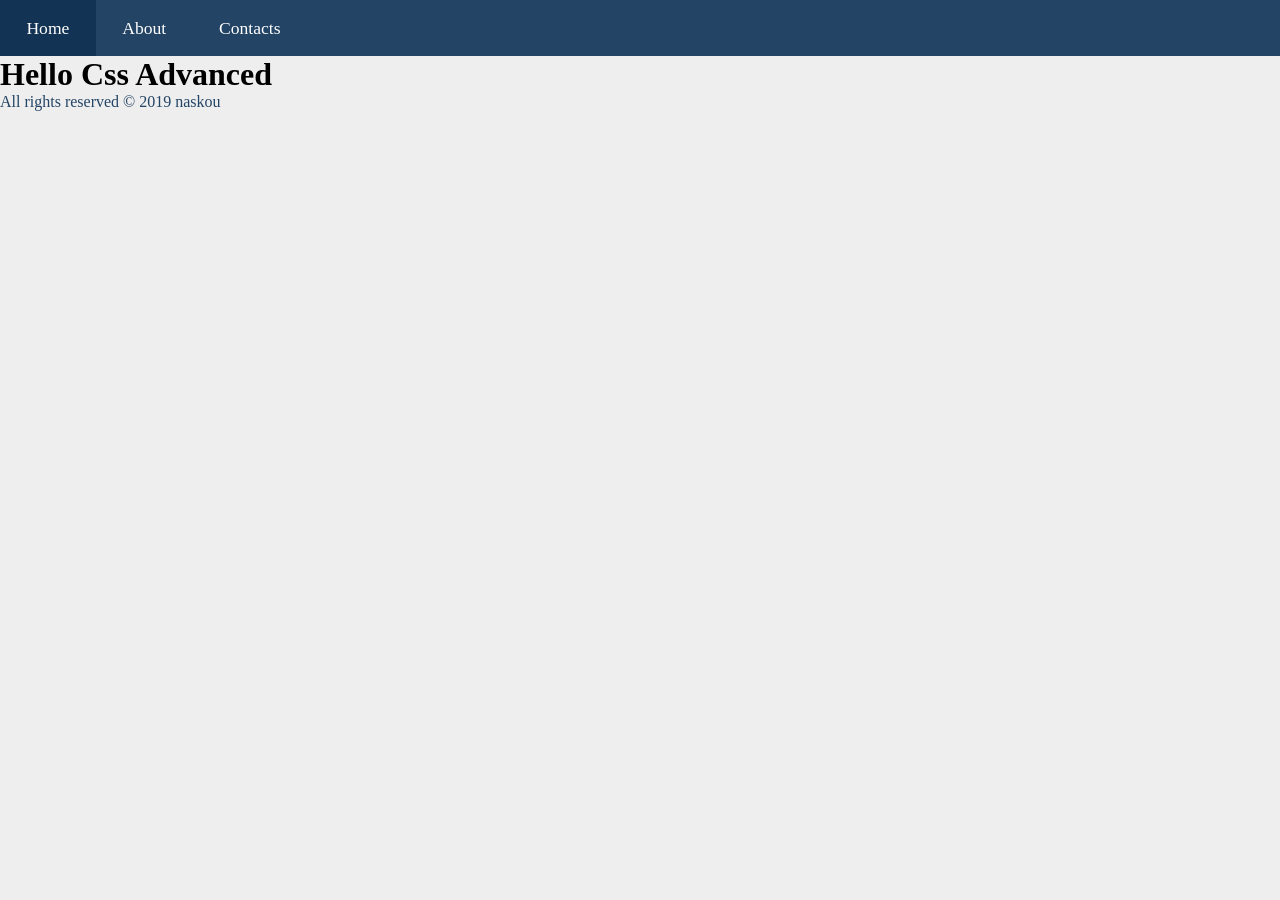
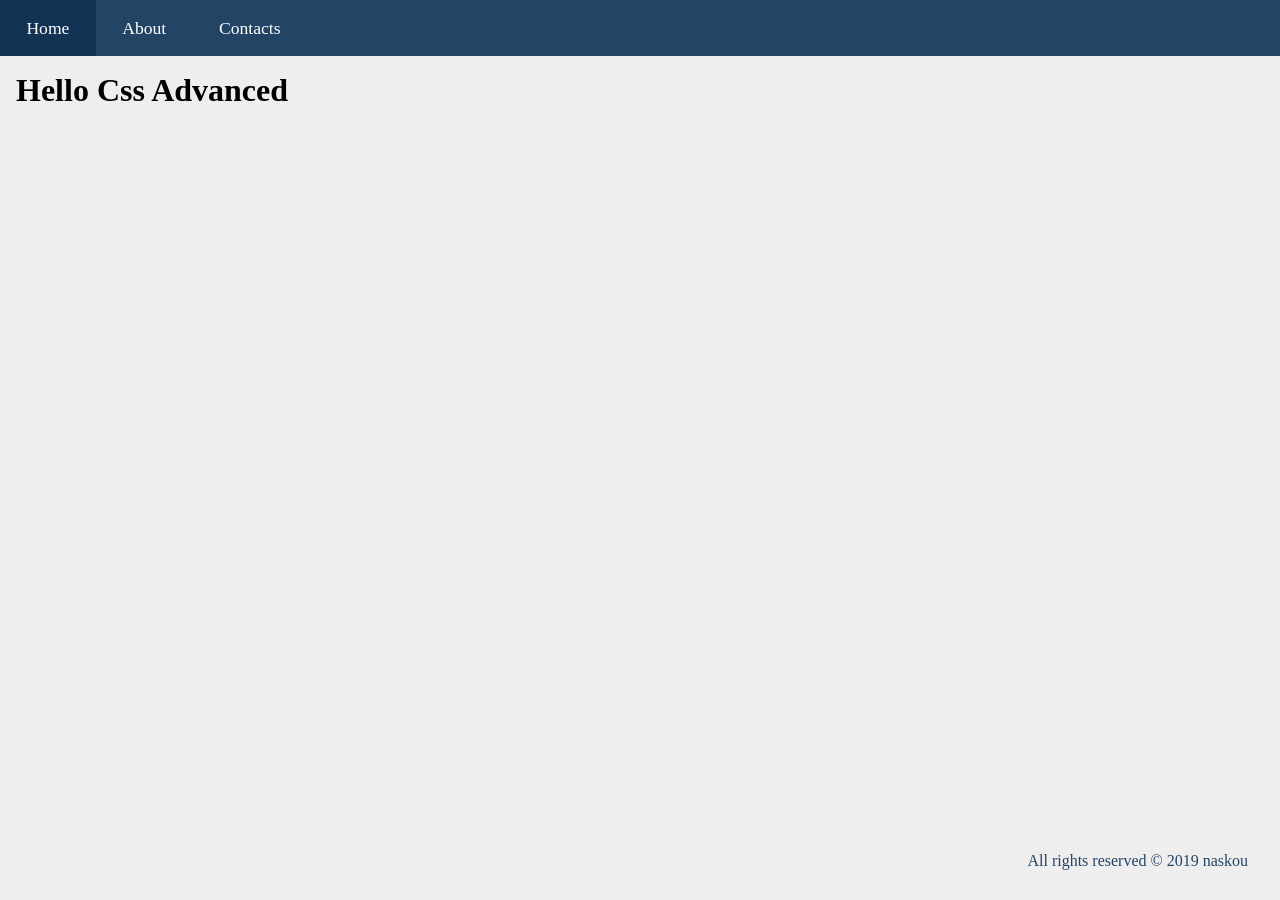
Before and after one commit to naskou/jekyll-demo, a Jekyll site: the page built from index.html, in a window 1280 px wide. Built offline with Jekyll 4.4.1, drawn with Linux system fonts in a browser that asks for light colours.

Commit message:
Fixing footer possition

```diff
--- a/css/style.css
+++ b/css/style.css
@@ -1,5 +1,6 @@
 html {
     box-sizing: border-box;
+    font-size: 16px;
 }
 
 * {
@@ -40,6 +41,16 @@
     text-decoration: none;
 }
 
+.site-main {
+    padding: 1em;
+}
+
 footer {
     color: #234465;
+    display: flex;
+    right: 0;
+    position: absolute;
+    bottom: 0;
+    padding: 1em 2em 1em 1em;
+    height: 2em;
 }
--- a/docs/feed.xml
+++ b/docs/feed.xml
@@ -1,4 +1,4 @@
-<?xml version="1.0" encoding="utf-8"?><feed xmlns="http://www.w3.org/2005/Atom" ><generator uri="https://jekyllrb.com/" version="4.0.0">Jekyll</generator><link href="http://localhost:4000/feed.xml" rel="self" type="application/atom+xml" /><link href="http://localhost:4000/" rel="alternate" type="text/html" /><updated>2019-11-08T14:54:26+02:00</updated><id>http://localhost:4000/feed.xml</id><title type="html">CSS Advanced</title><subtitle>My first site</subtitle><entry><title type="html">Welcome to Jekyll!</title><link href="http://localhost:4000/jekyll/update/2019/11/07/welcome-to-jekyll.html" rel="alternate" type="text/html" title="Welcome to Jekyll!" /><published>2019-11-07T20:38:46+02:00</published><updated>2019-11-07T20:38:46+02:00</updated><id>http://localhost:4000/jekyll/update/2019/11/07/welcome-to-jekyll</id><content type="html" xml:base="http://localhost:4000/jekyll/update/2019/11/07/welcome-to-jekyll.html">&lt;p&gt;You’ll find this post in your &lt;code class=&quot;highlighter-rouge&quot;&gt;_posts&lt;/code&gt; directory. Go ahead and edit it and re-build the site to see your changes. You can rebuild the site in many different ways, but the most common way is to run &lt;code class=&quot;highlighter-rouge&quot;&gt;jekyll serve&lt;/code&gt;, which launches a web server and auto-regenerates your site when a file is updated.&lt;/p&gt;
+<?xml version="1.0" encoding="utf-8"?><feed xmlns="http://www.w3.org/2005/Atom" ><generator uri="https://jekyllrb.com/" version="4.0.0">Jekyll</generator><link href="http://localhost:4000/feed.xml" rel="self" type="application/atom+xml" /><link href="http://localhost:4000/" rel="alternate" type="text/html" /><updated>2019-11-08T15:16:57+02:00</updated><id>http://localhost:4000/feed.xml</id><title type="html">CSS Advanced</title><subtitle>My first site</subtitle><entry><title type="html">Welcome to Jekyll!</title><link href="http://localhost:4000/jekyll/update/2019/11/07/welcome-to-jekyll.html" rel="alternate" type="text/html" title="Welcome to Jekyll!" /><published>2019-11-07T20:38:46+02:00</published><updated>2019-11-07T20:38:46+02:00</updated><id>http://localhost:4000/jekyll/update/2019/11/07/welcome-to-jekyll</id><content type="html" xml:base="http://localhost:4000/jekyll/update/2019/11/07/welcome-to-jekyll.html">&lt;p&gt;You’ll find this post in your &lt;code class=&quot;highlighter-rouge&quot;&gt;_posts&lt;/code&gt; directory. Go ahead and edit it and re-build the site to see your changes. You can rebuild the site in many different ways, but the most common way is to run &lt;code class=&quot;highlighter-rouge&quot;&gt;jekyll serve&lt;/code&gt;, which launches a web server and auto-regenerates your site when a file is updated.&lt;/p&gt;
 
 &lt;p&gt;Jekyll requires blog post files to be named according to the following format:&lt;/p&gt;
 
--- a/docs/index.html
+++ b/docs/index.html
@@ -21,6 +21,7 @@
 
         <main class="site-main">
             <h1>Hello Css Advanced</h1>
+
         </main>
 
         <footer class="site-footer">
```
Also changed, not shown: docs/css/style.css (+11 -0 lines), index.html (line endings or trailing spaces).
